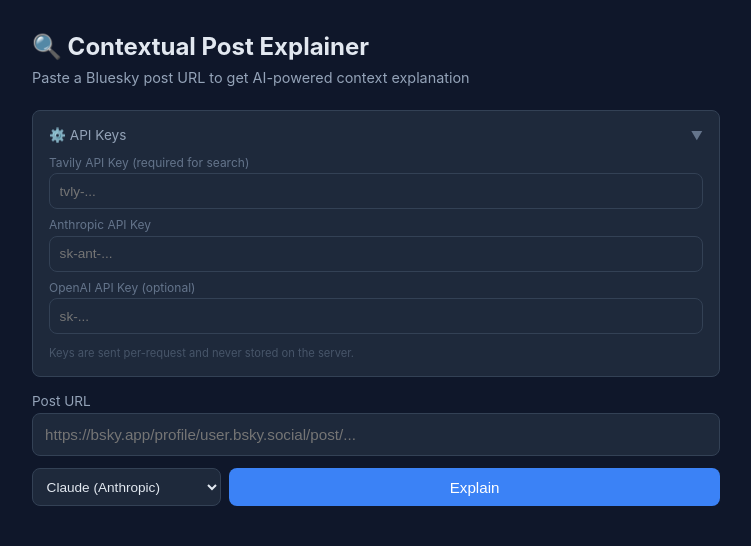
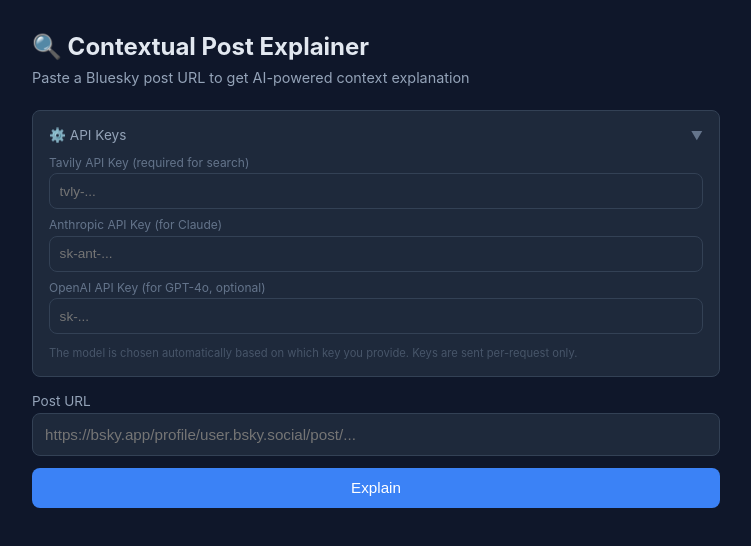
Before and after one commit to raulprocha/bluesky-post-explainer, a React (Vite) app in the folder frontend/: page / in a window 1280 px wide. Shown: the top 546 px of the page, without its empty margins (264-1015 px from the left). Built offline with nearby package versions, Linux system fonts and the light colour scheme; the HTML template or start-up script is replaced by a standard one.

Commit message:
fix: remove model dropdown, auto-detect provider from API key provided

```diff
--- a/frontend/src/App.tsx
+++ b/frontend/src/App.tsx
@@ -33,7 +33,6 @@
   const [bullets, setBullets] = useState<string[]>([])
   const [error, setError] = useState<string | null>(null)
   const [modelUsed, setModelUsed] = useState('')
-  const [provider, setProvider] = useState('claude')
 
   // API Keys (user provides in frontend)
   const [anthropicKey, setAnthropicKey] = useState('')
@@ -44,6 +43,16 @@
   const handleSubmit = useCallback(async (e: React.FormEvent) => {
     e.preventDefault()
     if (!url.trim()) return
+    if (!tavilyKey.trim()) {
+      setError('Tavily API Key is required for search.')
+      setStatus('error')
+      return
+    }
+    if (!anthropicKey.trim() && !openaiKey.trim()) {
+      setError('Provide at least one LLM API key (Anthropic or OpenAI).')
+      setStatus('error')
+      return
+    }
 
     // Reset state
     setStatus('extracting')
@@ -55,18 +64,11 @@
     setModelUsed('')
 
     try {
-      const providerMap: Record<string, string> = {
-        claude: 'anthropic/claude-sonnet-4-20250514',
-        gpt4o: 'openai/gpt-4o',
-        gemini: 'gemini/gemini-1.5-pro',
-      }
-
       const response = await fetch('/api/explain', {
         method: 'POST',
         headers: { 'Content-Type': 'application/json' },
         body: JSON.stringify({
           url: url.trim(),
-          provider: providerMap[provider] || null,
           api_keys: {
             anthropic: anthropicKey || null,
             openai: openaiKey || null,
@@ -129,7 +131,7 @@
       setStatus('error')
       setError(err instanceof Error ? err.message : 'Unknown error')
     }
-  }, [url, provider, anthropicKey, openaiKey, tavilyKey])
+  }, [url, anthropicKey, openaiKey, tavilyKey])
 
   const isLoading = !['idle', 'done', 'error'].includes(status)
 
@@ -165,7 +167,7 @@
               style={inputStyle}
             />
             <label htmlFor="anthropic-key" style={{ display: 'block', fontSize: '0.75rem', color: '#64748b', marginBottom: '0.2rem' }}>
-              Anthropic API Key
+              Anthropic API Key (for Claude)
             </label>
             <input
               id="anthropic-key"
@@ -176,7 +178,7 @@
               style={inputStyle}
             />
             <label htmlFor="openai-key" style={{ display: 'block', fontSize: '0.75rem', color: '#64748b', marginBottom: '0.2rem' }}>
-              OpenAI API Key (optional)
+              OpenAI API Key (for GPT-4o, optional)
             </label>
             <input
               id="openai-key"
@@ -187,7 +189,7 @@
               style={inputStyle}
             />
             <p style={{ fontSize: '0.7rem', color: '#475569', margin: '0.25rem 0 0 0' }}>
-              Keys are sent per-request and never stored on the server.
+              The model is chosen automatically based on which key you provide. Keys are sent per-request only.
             </p>
           </div>
         )}
@@ -215,32 +217,12 @@
             marginBottom: '0.75rem',
           }}
         />
-        <div style={{ display: 'flex', gap: '0.5rem' }}>
-          <select
-            id="provider-select"
-            value={provider}
-            onChange={e => setProvider(e.target.value)}
-            disabled={isLoading}
-            aria-label="LLM Provider"
-            style={{
-              padding: '0.6rem',
-              borderRadius: '8px',
-              border: '1px solid #334155',
-              background: '#1e293b',
-              color: '#e2e8f0',
-              fontSize: '0.85rem',
-            }}
-          >
-            <option value="claude">Claude (Anthropic)</option>
-            <option value="gpt4o">GPT-4o (OpenAI)</option>
-            <option value="gemini">Gemini 1.5 Pro (Google)</option>
-          </select>
         <button
           type="submit"
           disabled={isLoading || !url.trim()}
           style={{
-              flex: 1,
-              padding: '0.6rem 1.5rem',
+            width: '100%',
+            padding: '0.7rem 1.5rem',
             borderRadius: '8px',
             border: 'none',
             background: isLoading ? '#475569' : '#3b82f6',
@@ -251,7 +233,6 @@
         >
           {isLoading ? statusMessage : 'Explain'}
         </button>
-        </div>
       </form>
 
       {error && (
```
Also changed, not shown: 1 other file (tests, documents, lock files or other folders). Lines whose indentation alone changed are shown as unchanged.
